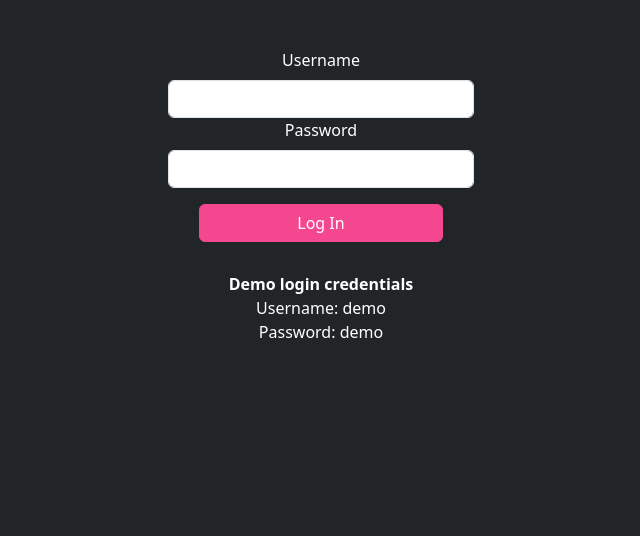
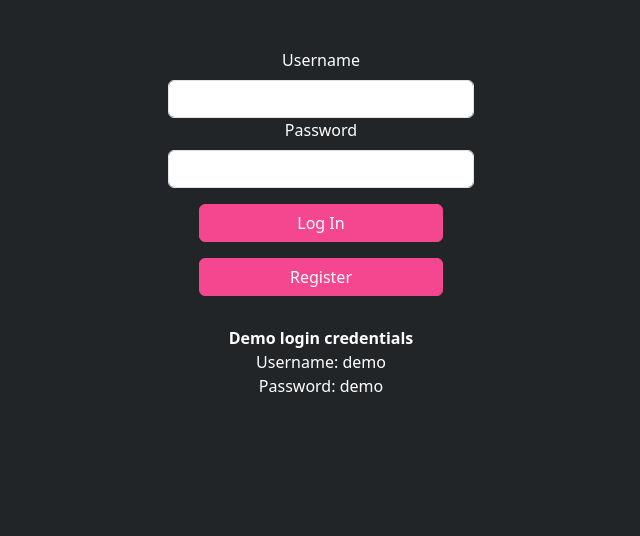
Before and after one commit to je-repo/fitnessapp, a Flask app: page /login in a window 1280 px wide. Shown: the part 64-600 px from the top of the page, without its empty margins (319-959 px from the left). Run offline with Flask 3, Linux system fonts and the light colour scheme; some libraries are stand-ins or nearby versions.

Commit message:
login.html - added register button below login button

```diff
--- a/templates/login.html
+++ b/templates/login.html
@@ -23,6 +23,10 @@
             <!-- login button -->
             <div class="login-button-wrapper">
             <button type="submit" class="btn btn-tertiary-color mt-3">Log In</button>
+            <!-- /register_login -->
+            <a href="/register_login">
+                <button type="button" class="btn btn-tertiary-color mt-3">Register</button>
+            </a>
             </div>
         </form>
 
```
